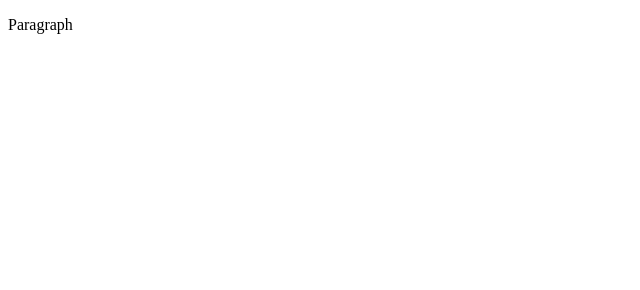
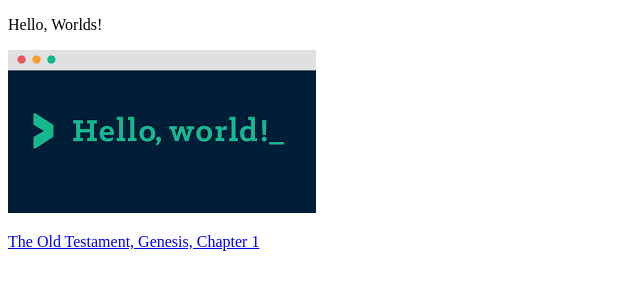
Before and after one commit to MTHS-ICD2O-1-2023/ICD2O-Unit-1-02-mohammed-el-hayek, a plain HTML site: page index.html in a window 1280 px wide. Shown: the whole page, without its empty margins (0-640 px from the left). Drawn offline with Linux system fonts and the light colour scheme.

Commit message:
main assigment done

```diff
--- a/index.html
+++ b/index.html
@@ -1,9 +1,13 @@
 <!DOCTYPE html>
 <html>
   <head>
-    <title>Title</title>
+    <title>Photo with Hello Worlds</title>
   </head>
   <body>
-    <p>Paragraph</p>
+    <p>Hello, Worlds!</p>
+    <img src="/images/download.png" alt="Hello, World!" />
+    <p>
+      <a href="./genesis.html">The Old Testament, Genesis, Chapter 1</a>
+    </p>
   </body>
 </html>
```
Also changed, not shown: images/download.png (added).
